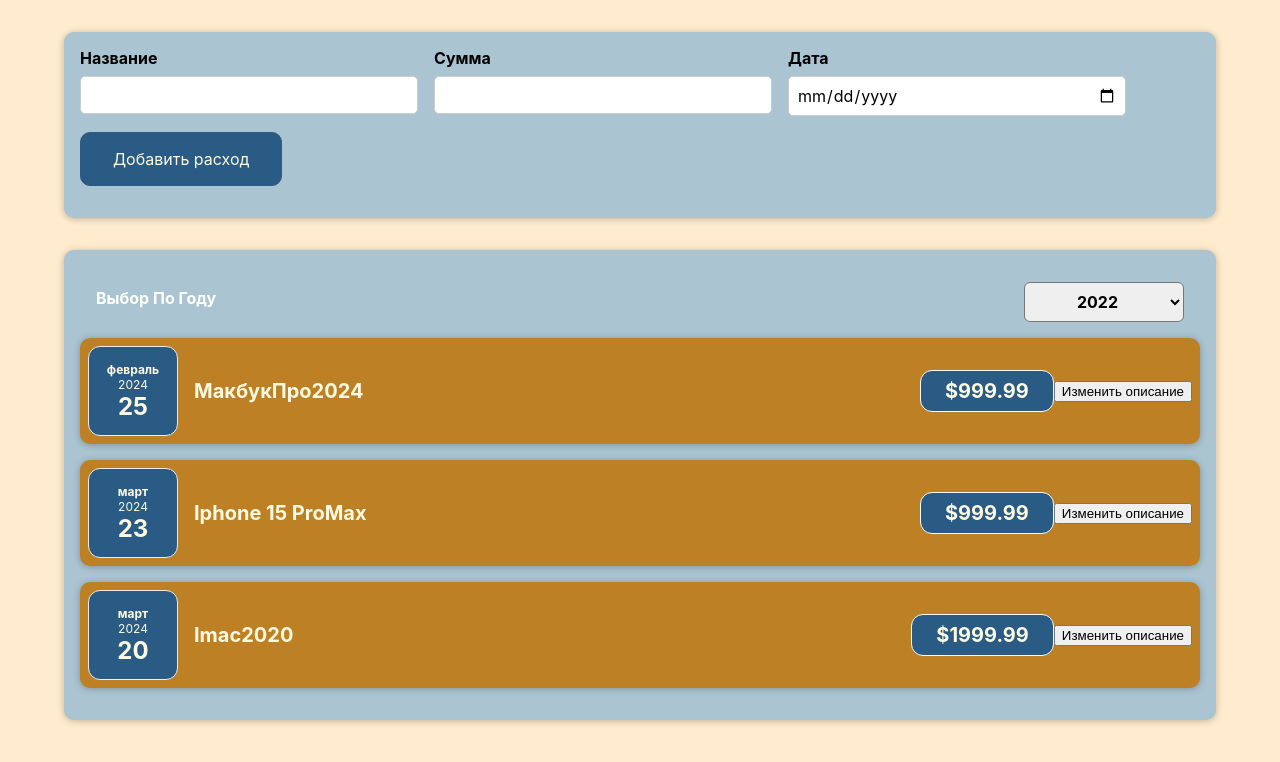
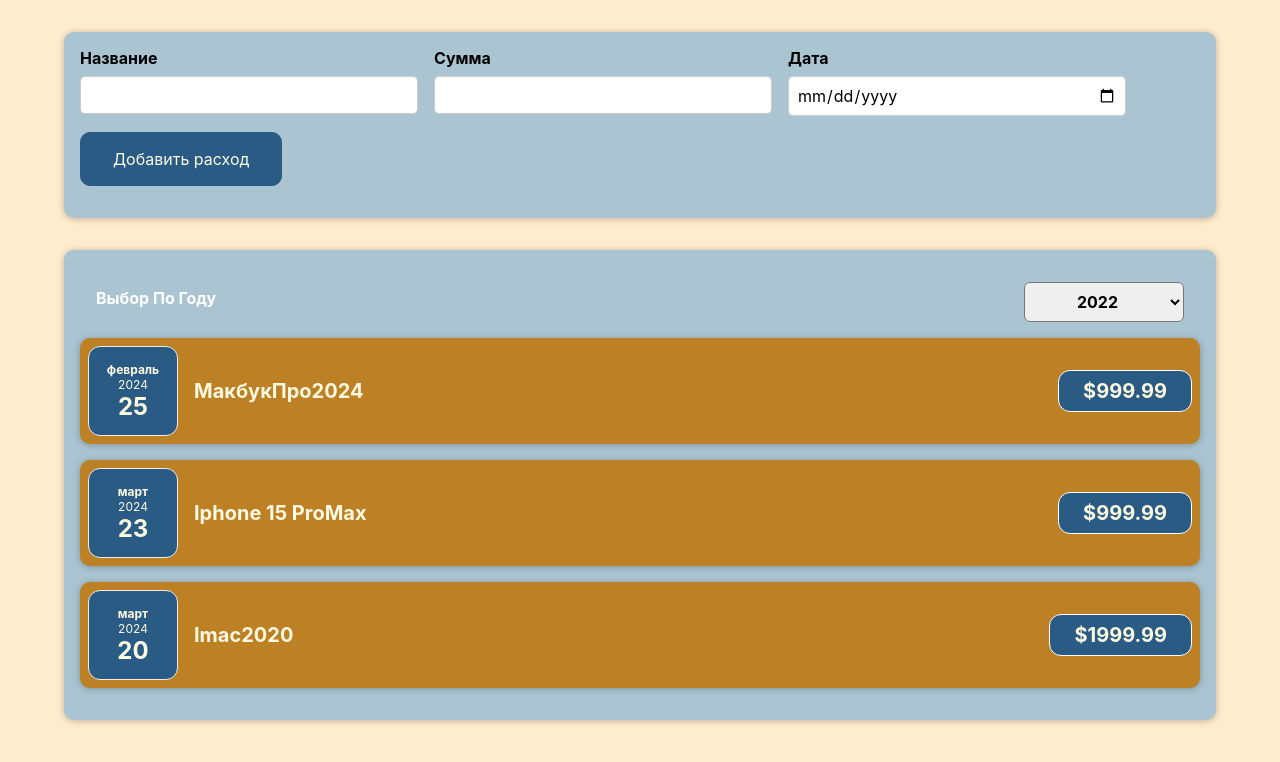
Before and after one commit to Sabituly/purchase_accounting_program, a React (Create React App) app in the folder purchase_accounting_program/: page / in a window 1280 px wide. Shown: the top 762 px of the page. Built offline with nearby package versions, Linux system fonts and the light colour scheme.

Commit message:
Edited CostItem

```diff
--- a/purchase_accounting_program/src/companents/Costs/CostItem.js
+++ b/purchase_accounting_program/src/companents/Costs/CostItem.js
@@ -1,25 +1,18 @@
 import "./CostItem.css";
 import CostDate from "./CostDate";
 import Card from "../UI/Card";
-import React, { useState} from "react";
+
 
 function CostItem(props) {
-
-    const [description, setDescription] = useState(props.description);
-    console.log('Text in component definition');
-    const changeDescriptionHandler = () => {
-        setDescription('New Text');
-        console.log(description);
-    };
 
   return (
     <Card className="cost-item">
       <CostDate date={props.date}/>
       <div className="cost-item__description">
-        <h2>{description}</h2>
+        <h2>{props.description}</h2>
         <div className="cost-item__price">${props.amount}</div>
       </div>
-        <button onClick={changeDescriptionHandler}>Изменить описание</button>
+
     </Card>
   );
 }
```
